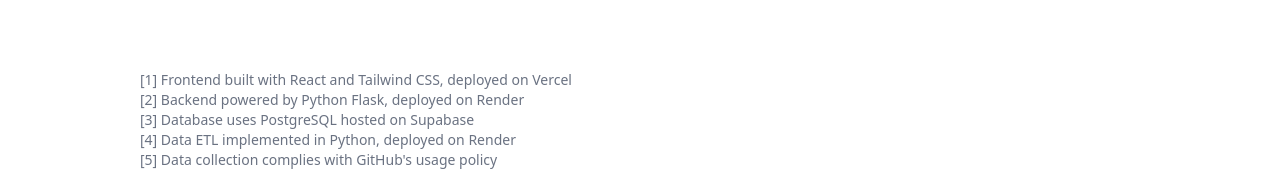
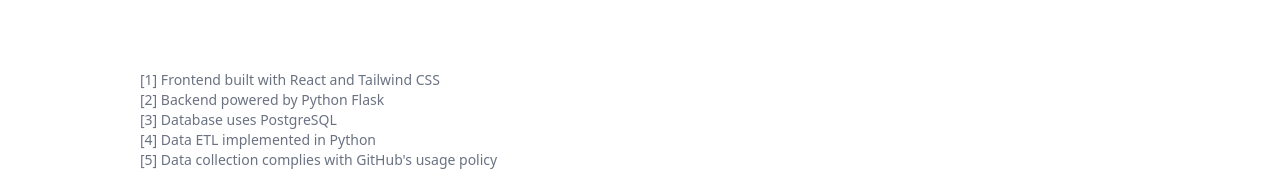
Before and after one commit to kkklausxyz/tech-trends-frontend, a React (Vite) app: page /keywords in a window 1280 px wide. Shown: the part 734-925 px from the top of the page. Built offline with nearby package versions, Linux system fonts and the light colour scheme; no server answers.

Commit message:
Remove deployment details from footer component for simplification

```diff
--- a/src/components/Footer.jsx
+++ b/src/components/Footer.jsx
@@ -1,10 +1,10 @@
 const Footer = () => (
   <footer className="text-left text-sm text-gray-500 py-6 space-y-1 px-4">
     <div className="max-w-[1000px] mx-auto">
-      <p>[1] Frontend built with React and Tailwind CSS, deployed on Vercel</p>
-      <p>[2] Backend powered by Python Flask, deployed on Render</p>
-      <p>[3] Database uses PostgreSQL hosted on Supabase</p>
-      <p>[4] Data ETL implemented in Python, deployed on Render</p>
+      <p>[1] Frontend built with React and Tailwind CSS</p>
+      <p>[2] Backend powered by Python Flask</p>
+      <p>[3] Database uses PostgreSQL</p>
+      <p>[4] Data ETL implemented in Python</p>
       <p>[5] Data collection complies with GitHub's usage policy</p>
     </div>
   </footer>
```
